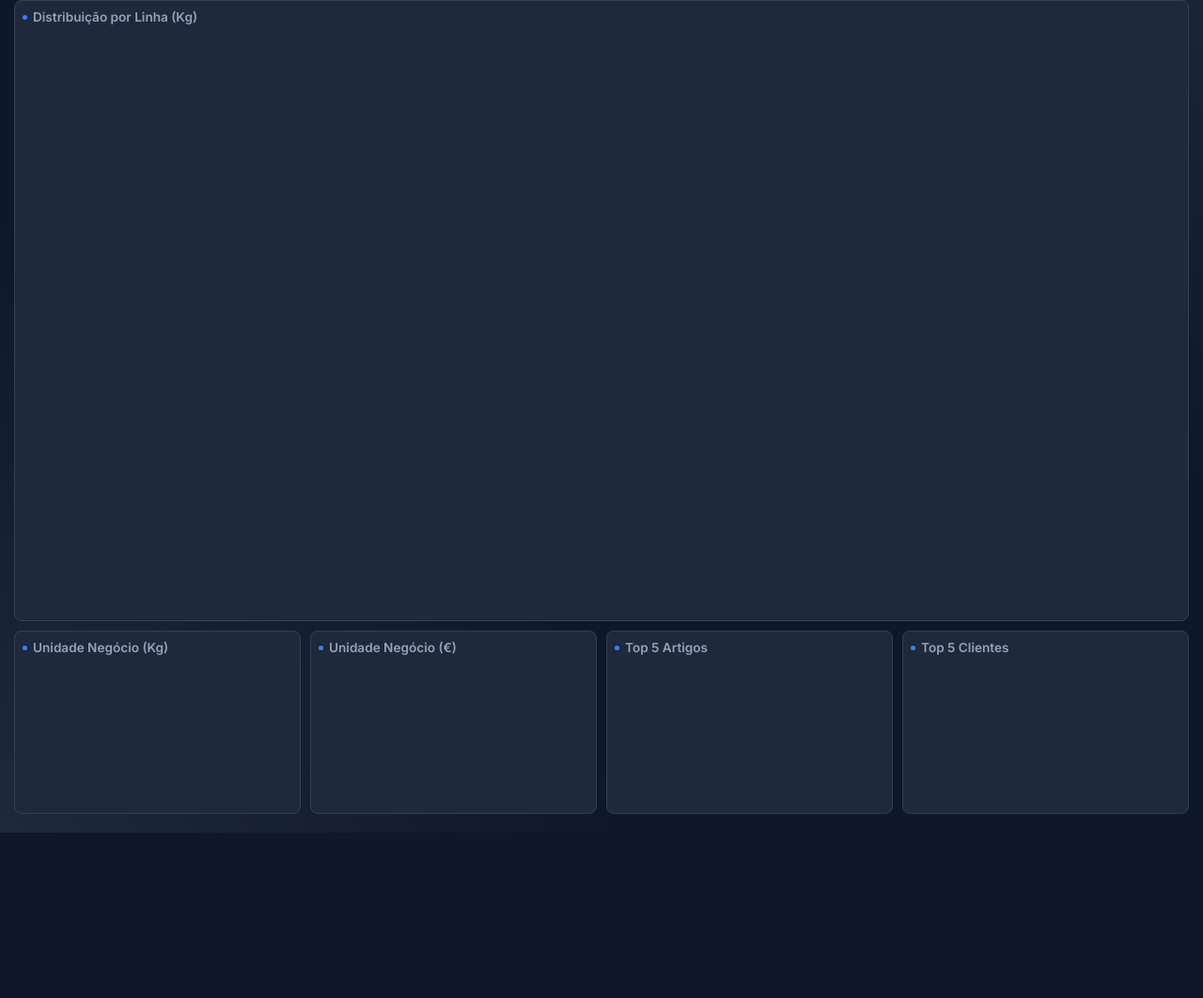
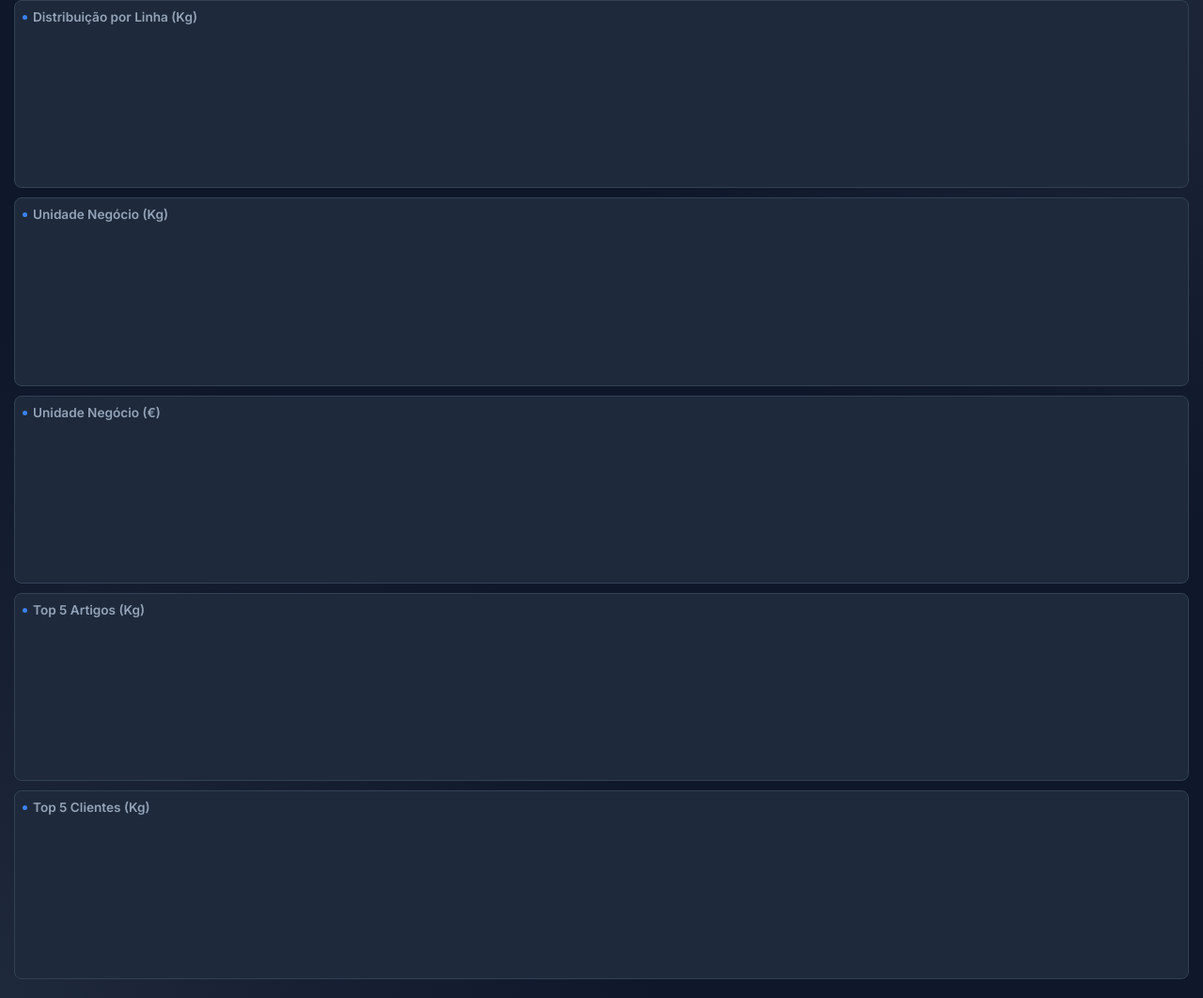
Before and after one commit to zefarinha61/testevr, a website built with Vite: page index.html in a window 1280 px wide. Shown: the part 144-1206 px from the top of the page at 94% size. Before the commit the page ends 1030 px from the top, so only its background shows below. Built offline with nearby package versions, Linux system fonts and the light colour scheme; files whose address does not match are found by name.

Commit message:
UI: Homogeneous Grid Layout (Tiles)

```diff
--- a/index.html
+++ b/index.html
@@ -43,37 +43,39 @@
 
             <!-- Charts Area -->
             <section class="charts-section">
-                <!-- Row 1: Line Chart -->
-                <div class="chart-container full-width">
+                <!-- All charts as equal grid items -->
+                <div class="chart-container">
                     <h3>Distribuição por Linha (Kg)</h3>
+                    <div class="chart-wrapper">
                         <canvas id="lineChart"></canvas>
                     </div>
+                </div>
 
-                <!-- Row 2: Circular Charts (4 columns) -->
-                <div class="chart-row">
-                    <div class="chart-container quarter-width">
+                <div class="chart-container">
                     <h3>Unidade Negócio (Kg)</h3>
-                        <div class="chart-wrapper-small">
+                    <div class="chart-wrapper">
                         <canvas id="buChart"></canvas>
                     </div>
                 </div>
-                    <div class="chart-container quarter-width">
+
+                <div class="chart-container">
                     <h3>Unidade Negócio (€)</h3>
-                        <div class="chart-wrapper-small">
+                    <div class="chart-wrapper">
                         <canvas id="buPriceChart"></canvas>
                     </div>
                 </div>
-                    <div class="chart-container quarter-width">
-                        <h3>Top 5 Artigos</h3>
-                        <div class="chart-wrapper-small">
+
+                <div class="chart-container">
+                    <h3>Top 5 Artigos (Kg)</h3>
+                    <div class="chart-wrapper">
                         <canvas id="productChart"></canvas>
                     </div>
                 </div>
-                    <div class="chart-container quarter-width">
-                        <h3>Top 5 Clientes</h3>
-                        <div class="chart-wrapper-small">
+
+                <div class="chart-container">
+                    <h3>Top 5 Clientes (Kg)</h3>
+                    <div class="chart-wrapper">
                         <canvas id="clientChart"></canvas>
-                        </div>
                     </div>
                 </div>
             </section>
```
Lines whose indentation alone changed are shown as unchanged.
